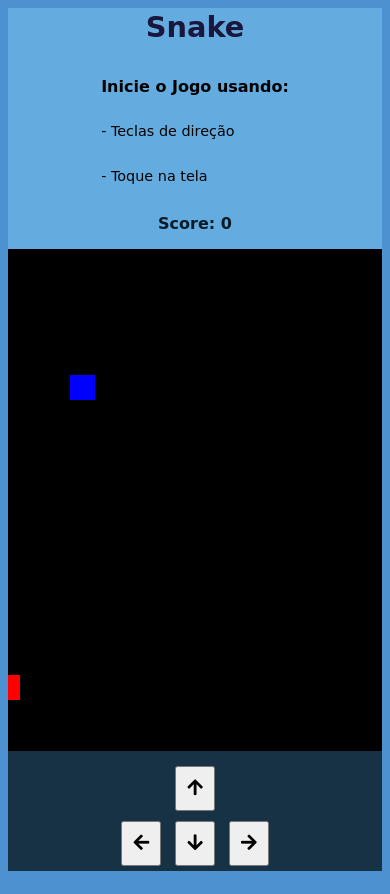
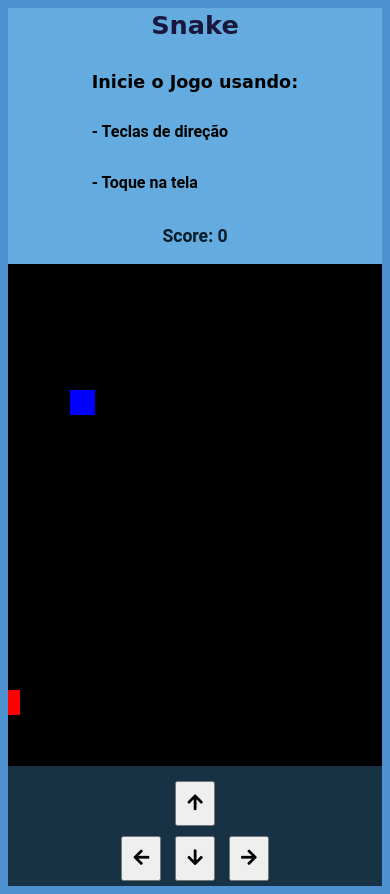
Before and after one commit to yuriissamoto/snake, a plain HTML site: page index.html in a window 390 px wide. Drawn offline with Linux system fonts and the light colour scheme.

Commit message:
Feat:snake

```diff
--- a/css/style.css
+++ b/css/style.css
@@ -41,8 +41,9 @@ canvas {
 
 .canvasp {
     font-size: 1em;
-    font-family: 'Satisfy', cursive;
+    font-family: 'Roboto', sans-serif;
     text-align: start;
+    font-weight: bold; /* Adicionando negrito */
 }
 
 .canvasBory {
@@ -78,7 +79,7 @@ body {
     top: 20px;
     left: 20px; */
     color: #081b28;
-    font-family: 'Satisfy', cursive;
+    font-family: 'Roboto', sans-serif;
     font-size: 1.5em;
     text-align: center;
     font-weight: bold; /* Adicionando negrito */
@@ -86,19 +87,19 @@ body {
 
 @media (max-width: 768px) {
     #scoreDisplay {
+        font-size: 1.1em;
+    }
+
+    .canvasHeaderTitle {
+        font-size: 1.6em;
+    }
+
+    .canvasHeaderTitle2 {
+        font-size: 1.1em;
+    }
+
+    .canvasp {
         font-size: 1em;
     }
 
-    .canvasHeaderTitle {
-        font-size: 1.8em;
-    }
-
-    .canvasHeaderTitle2 {
-        font-size: 1em;
-    }
-
-    .canvasp {
-        font-size: 0.9em;
-    }
-
 }
```
